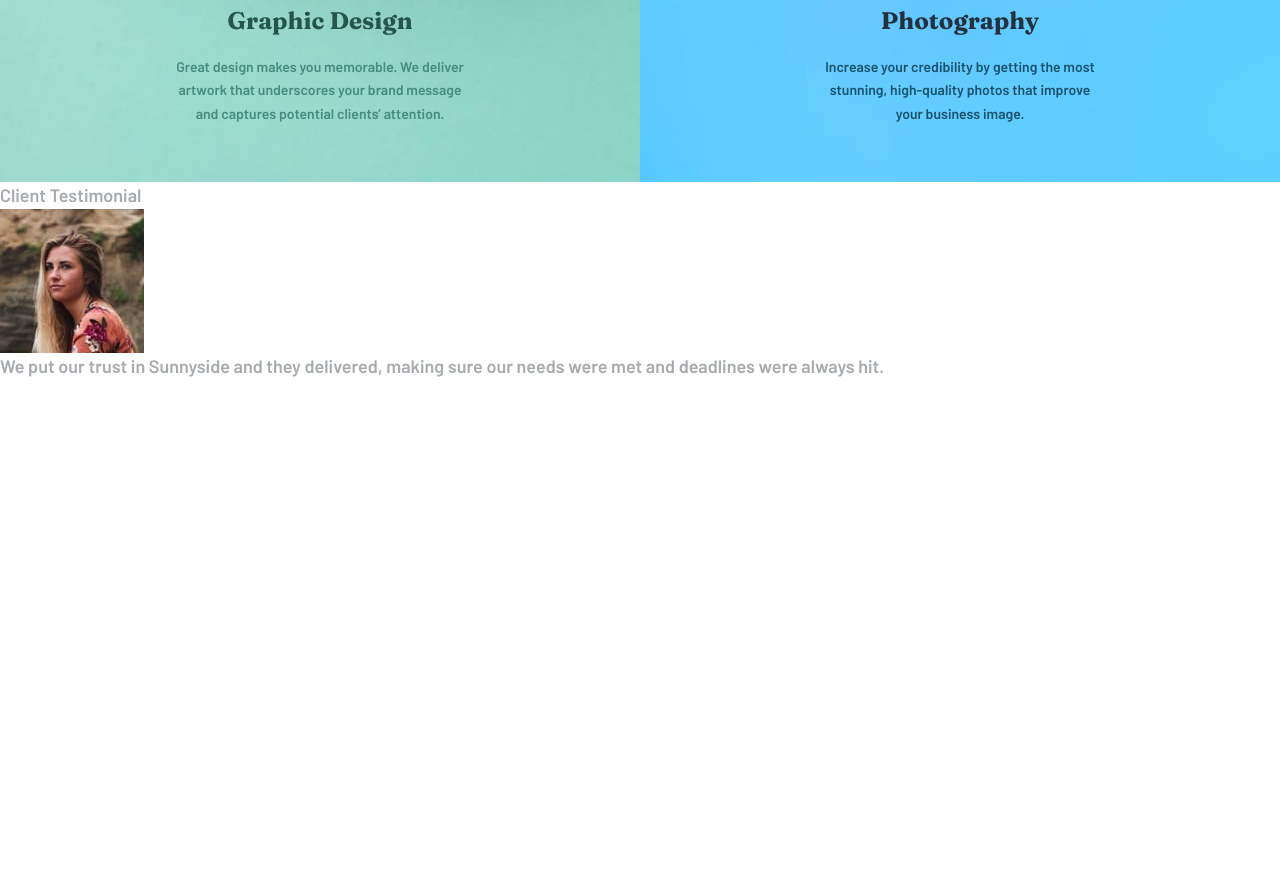
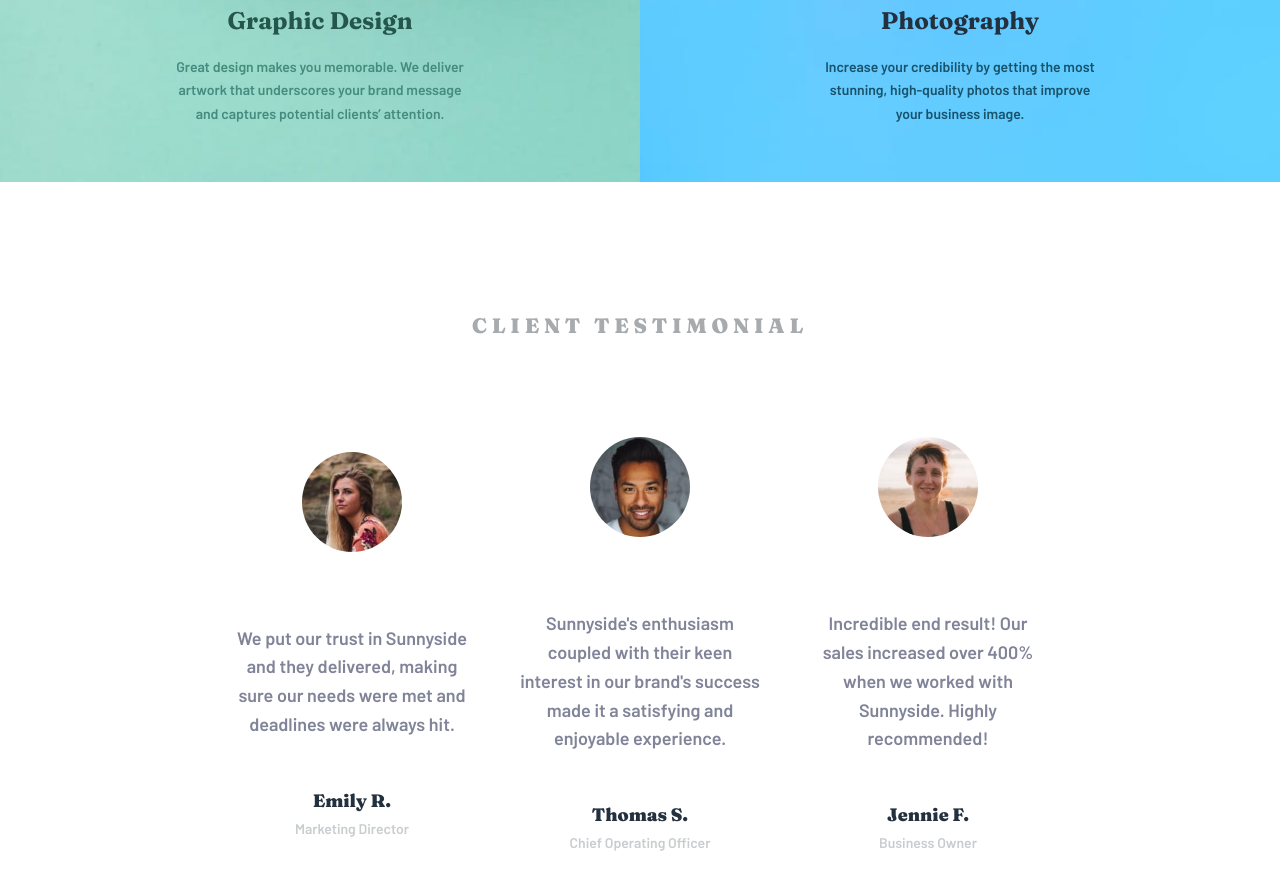
Before and after one commit to Goat3ggs/landing-page, a plain HTML site: page index.html in a window 1280 px wide. Shown: the part 2658-3549 px from the top of the page. Before the commit the page ends 3038 px from the top, so only its background shows below. Drawn offline with Linux system fonts and the light colour scheme.

Commit message:
create testimonial section and style it

```diff
--- a/index.html
+++ b/index.html
@@ -95,16 +95,41 @@
     </article>
   </section>
   <!--*********** Features section ENDS here **********-->
-  <section class="testimonials">
-    <h3>Client Testimonial</h3>
-    <div class="clients-box">
-      <img src="./images/image-emily.jpg" alt="profile picture">
-      <p>
-        We put our trust in Sunnyside and they delivered, making sure our needs were met and deadlines were always hit.
-      </p>
+
+  <!--*********** Testimonials section STARTS here **********-->
+
+  <section class="testimonial">
+
+    <h3 class="testimonial__heading">Client Testimonial</h3>
+    <div class="testimonial__wrapper">
+      <div class="clients-box">
+        <img src="./images/image-emily.jpg" alt="profile picture" class="testimonial__picture">
+        <p class="testimonial__feedback">
+          We put our trust in Sunnyside and they delivered, making sure our needs were met and deadlines were always hit.
+        </p>
+        <p class="testimonial__name">Emily R.</p>
+        <span class="testimonial__position">Marketing Director</span>
+      </div>
+
+      <div class="clients-box">
+        <img src="./images/image-thomas.jpg" alt="profile picture" class="testimonial__picture">
+        <p class="testimonial__feedback">
+          Sunnyside's enthusiasm coupled with their keen interest in our brand's success made it a satisfying and enjoyable experience.
+        </p>
+        <p class="testimonial__name">Thomas S.</p>
+        <span class="testimonial__position">Chief Operating Officer</span>
+      </div>
+
+      <div class="clients-box">
+        <img src="./images/image-jennie.jpg" alt="profile picture" class="testimonial__picture">
+        <p class="testimonial__feedback">
+          Incredible end result! Our sales increased over 400% when we worked with Sunnyside. Highly recommended!
+        </p>
+        <p class="testimonial__name">Jennie F.</p>
+        <span class="testimonial__position">Business Owner</span>
+      </div>
     </div>
-    <div class="clients-box"></div>
-    <div class="clients-box"></div>
+
   </section>
 </body>
 </html>
--- a/style.css
+++ b/style.css
@@ -274,3 +274,52 @@ body {
     color: var(--dark-blue);
 }
 /***********Features section Ends***********/
+
+/***********Testimonials section Starts***********/
+.testimonial {
+    /* margin: 10rem 5rem; */
+    padding: 6rem;
+    text-align: center;
+}
+.testimonial__heading {
+    font-family: var(--ff-fraunces);
+    font-weight: var(--fw-fraunces-9);
+    font-size: 1.3rem;
+    letter-spacing: .3rem;
+    text-transform: uppercase;
+    text-align: center;
+    padding: 2rem 0;
+}
+.testimonial__wrapper {
+    display: flex;
+    justify-content: center;
+    align-items: center;
+    gap: 3rem;
+    flex-wrap: wrap;
+    margin:  2rem;
+    padding: 2rem;
+}
+.clients-box {
+    max-width: 25%;
+}
+.testimonial__picture {
+    border-radius: 50%;
+    height: 6.25rem;
+    margin: auto;
+    margin-bottom: 4.5rem;
+    object-fit: cover;
+}
+.testimonial__feedback {
+    color: var(--dark-grayish-blue);
+    line-height: 1.6;
+    margin-bottom: 3rem;
+}
+.testimonial__name {
+    font-family: var(--ff-fraunces);
+    font-weight: var(--fw-fraunces-9);
+    color: var(--very-dark-desaturated-blue);
+}
+.testimonial__position {
+    color: hsl(204, 5%, 80%);
+    font-size: var(--fs-small);
+}
```
